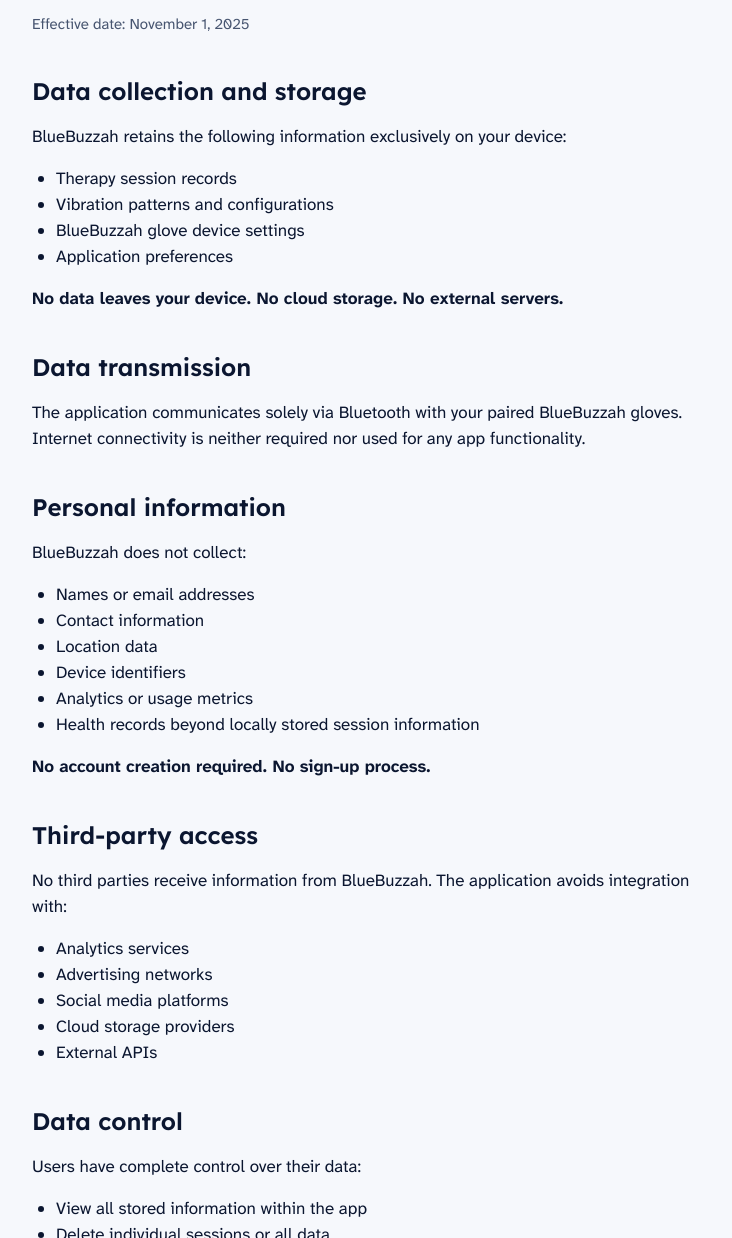
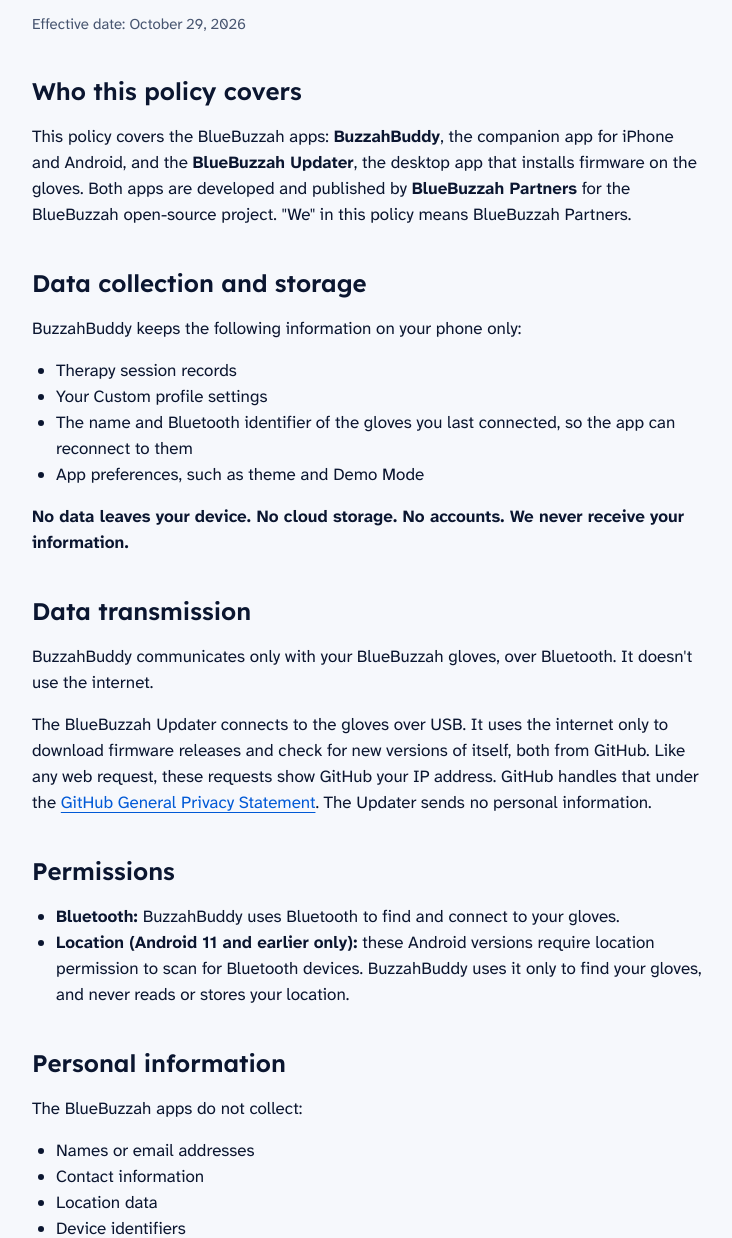
Before and after one commit to BlueBuzzah/BlueBuzzah.com, a plain HTML site: page privacy.html in a window 1280 px wide. Shown: the part 300-1538 px from the top of the page, without its empty margins (32-764 px from the left). Drawn offline with Linux system fonts and the light colour scheme.

Commit message:
docs: name BuzzahBuddy, the Updater and BlueBuzzah Partners in the privacy policy
Google Play rejected the policy for not naming the app or the developer.
Also correct claims the apps don't match: the Updater downloads from GitHub,
and BuzzahBuddy clears data with Clear All Data rather than per-session
delete or export. Adds the Bluetooth and location permissions.

```diff
--- a/privacy.html
+++ b/privacy.html
@@ -4,7 +4,7 @@
 <head>
 	<meta charset="UTF-8">
 	<meta name="viewport" content="width=device-width, initial-scale=1.0">
-	<meta name="description" content="How BlueBuzzah apps handle your data: everything stays on your device.">
+	<meta name="description" content="How BuzzahBuddy and the BlueBuzzah Updater, by BlueBuzzah Partners, handle your data: everything stays on your device.">
 	<title>Privacy policy: BlueBuzzah</title>
 	<script src="js/theme.js"></script>
 	<link rel="preload" href="css/fonts/lexend-latin-wght-normal.woff2" as="font" type="font/woff2" crossorigin>
@@ -64,37 +64,46 @@
 				<a class="link-icon" href="index.html"><svg class="bb-icon" width="24" height="24" viewBox="0 0 24 24" aria-hidden="true" focusable="false"><use href="assets/icons/arrow-left.svg#icon"/></svg>Back to home</a>
 				<div class="stack">
 					<h1 class="headline">Privacy policy</h1>
-					<p class="body-s text-muted">Effective date: November 1, 2025</p>
+					<p class="body-s text-muted">Effective date: October 29, 2026</p>
 				</div>
 				<section class="stack">
+					<h2 class="title-l">Who this policy covers</h2>
+					<p class="body">This policy covers the BlueBuzzah apps: <strong>BuzzahBuddy</strong>, the companion app for iPhone and Android, and the <strong>BlueBuzzah Updater</strong>, the desktop app that installs firmware on the gloves. Both apps are developed and published by <strong>BlueBuzzah Partners</strong> for the BlueBuzzah open-source project. "We" in this policy means BlueBuzzah Partners.</p>
+				</section>
+				<section class="stack">
 					<h2 class="title-l">Data collection and storage</h2>
-					<p class="body">BlueBuzzah retains the following information exclusively on your device:</p>
-					<ul class="body"><li>Therapy session records</li><li>Vibration patterns and configurations</li><li>BlueBuzzah glove device settings</li><li>Application preferences</li></ul>
-					<p class="body-strong">No data leaves your device. No cloud storage. No external servers.</p>
+					<p class="body">BuzzahBuddy keeps the following information on your phone only:</p>
+					<ul class="body"><li>Therapy session records</li><li>Your Custom profile settings</li><li>The name and Bluetooth identifier of the gloves you last connected, so the app can reconnect to them</li><li>App preferences, such as theme and Demo Mode</li></ul>
+					<p class="body-strong">No data leaves your device. No cloud storage. No accounts. We never receive your information.</p>
 				</section>
 				<section class="stack">
 					<h2 class="title-l">Data transmission</h2>
-					<p class="body">The application communicates solely via Bluetooth with your paired BlueBuzzah gloves. Internet connectivity is neither required nor used for any app functionality.</p>
+					<p class="body">BuzzahBuddy communicates only with your BlueBuzzah gloves, over Bluetooth. It doesn't use the internet.</p>
+					<p class="body">The BlueBuzzah Updater connects to the gloves over USB. It uses the internet only to download firmware releases and check for new versions of itself, both from GitHub. Like any web request, these requests show GitHub your IP address. GitHub handles that under the <a href="https://docs.github.com/en/site-policy/privacy-policies/github-general-privacy-statement">GitHub General Privacy Statement</a>. The Updater sends no personal information.</p>
+				</section>
+				<section class="stack">
+					<h2 class="title-l">Permissions</h2>
+					<ul class="body"><li><strong>Bluetooth:</strong> BuzzahBuddy uses Bluetooth to find and connect to your gloves.</li><li><strong>Location (Android 11 and earlier only):</strong> these Android versions require location permission to scan for Bluetooth devices. BuzzahBuddy uses it only to find your gloves, and never reads or stores your location.</li></ul>
 				</section>
 				<section class="stack">
 					<h2 class="title-l">Personal information</h2>
-					<p class="body">BlueBuzzah does not collect:</p>
+					<p class="body">The BlueBuzzah apps do not collect:</p>
 					<ul class="body"><li>Names or email addresses</li><li>Contact information</li><li>Location data</li><li>Device identifiers</li><li>Analytics or usage metrics</li><li>Health records beyond locally stored session information</li></ul>
 					<p class="body-strong">No account creation required. No sign-up process.</p>
 				</section>
 				<section class="stack">
 					<h2 class="title-l">Third-party access</h2>
-					<p class="body">No third parties receive information from BlueBuzzah. The application avoids integration with:</p>
+					<p class="body">No third parties receive information from the BlueBuzzah apps. Apart from the Updater's GitHub downloads described above, the apps don't use:</p>
 					<ul class="body"><li>Analytics services</li><li>Advertising networks</li><li>Social media platforms</li><li>Cloud storage providers</li><li>External APIs</li></ul>
 				</section>
 				<section class="stack">
 					<h2 class="title-l">Data control</h2>
-					<p class="body">Users have complete control over their data:</p>
-					<ul class="body"><li>View all stored information within the app</li><li>Delete individual sessions or all data</li><li>Maintain exported data locally</li><li>All associated data is removed upon uninstallation</li></ul>
+					<p class="body">You have complete control over your data:</p>
+					<ul class="body"><li>In BuzzahBuddy, Settings › Clear All Data deletes everything the app has stored</li><li>Uninstalling an app removes all of its data</li></ul>
 				</section>
 				<section class="stack">
 					<h2 class="title-l">Children's privacy</h2>
-					<p class="body">BlueBuzzah does not knowingly collect information from children under 13. The application's local-only architecture ensures no personal data is transmitted regardless of user age.</p>
+					<p class="body">The BlueBuzzah apps do not knowingly collect information from children under 13. Because everything stays on the device, no personal data is transmitted, whatever the user's age.</p>
 				</section>
 				<section class="stack">
 					<h2 class="title-l">Security</h2>
@@ -102,7 +111,7 @@
 				</section>
 				<section class="stack">
 					<h2 class="title-l">Changes to this policy</h2>
-					<p class="body">Policy updates will be posted on this page with revised effective dates. Continued use of BlueBuzzah applications signals acceptance of any changes.</p>
+					<p class="body">Policy updates will be posted on this page with revised effective dates. Continued use of the BlueBuzzah apps signals acceptance of any changes.</p>
 				</section>
 				<section class="stack">
 					<h2 class="title-l">Compliance</h2>
@@ -110,7 +119,7 @@
 				</section>
 				<section class="stack">
 					<h2 class="title-l">Contact</h2>
-					<p class="body">For privacy inquiries, please contact us at: <a href="mailto:privacy@bluebuzzah.com">privacy@bluebuzzah.com</a></p>
+					<p class="body">For privacy inquiries, please contact BlueBuzzah Partners at: <a href="mailto:privacy@bluebuzzah.com">privacy@bluebuzzah.com</a></p>
 				</section>
 			</div>
 		</div>
```
